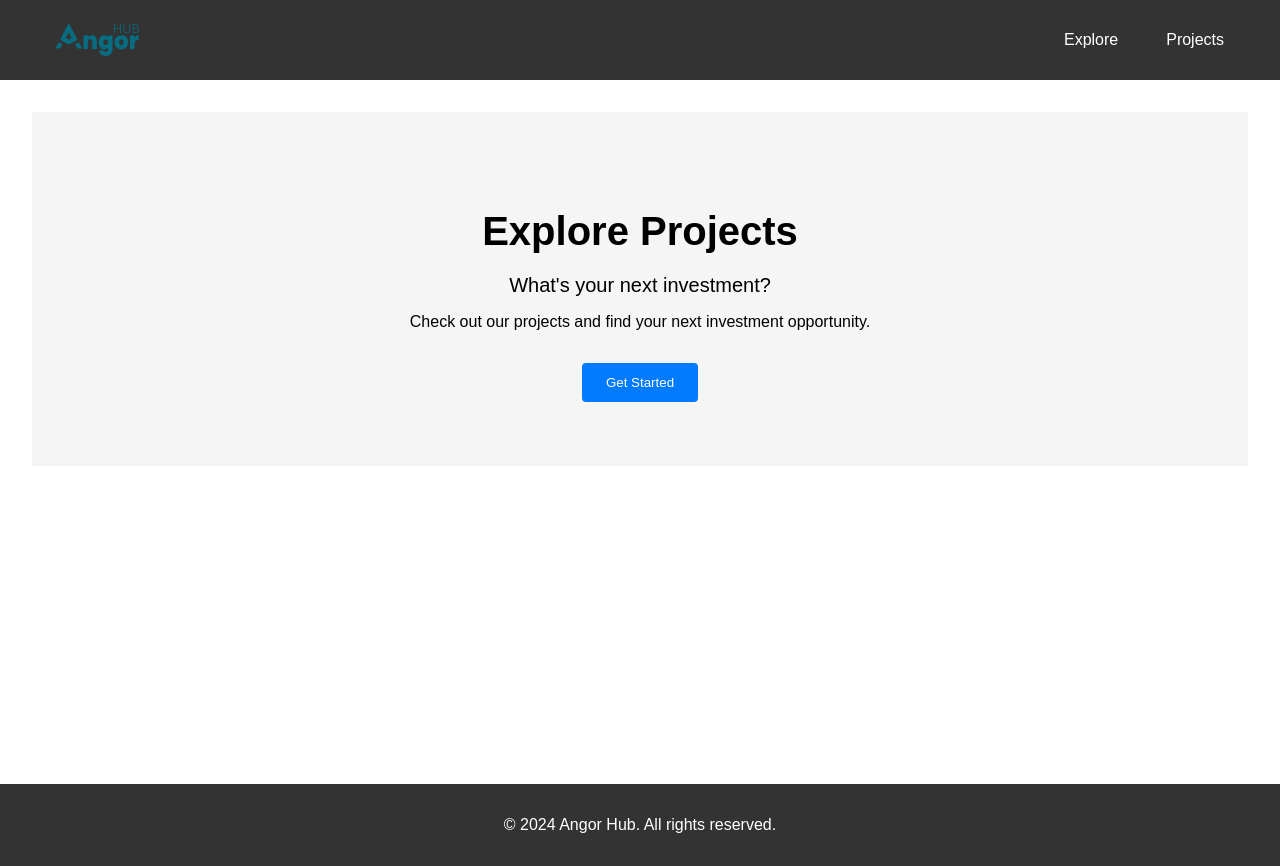
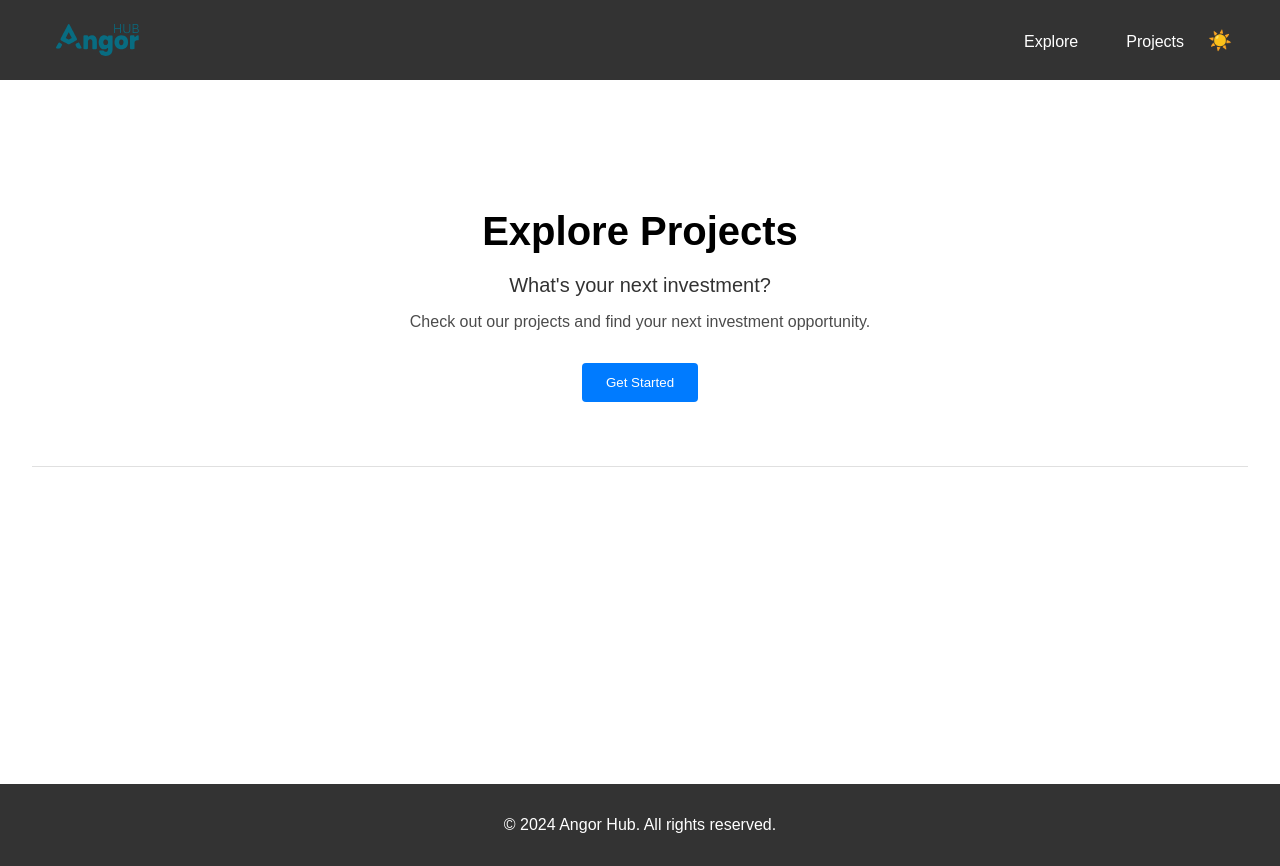
Before and after one commit to sondreb/angor-hub, an Angular app: page /explore in a window 1280 px wide. Built offline with nearby package versions, Linux system fonts and the light colour scheme.

Commit message:
Add light and dark theme

```diff
--- a/src/app/app.component.ts
+++ b/src/app/app.component.ts
@@ -1,6 +1,7 @@
 import { Component } from '@angular/core';
 import { RouterOutlet, RouterLink } from '@angular/router';
 import { CommonModule } from '@angular/common';
+import { ThemeService } from './services/theme.service';
 
 @Component({
   selector: 'app-root',
@@ -15,6 +16,9 @@ import { CommonModule } from '@angular/common';
         <div class="nav-links">
           <a routerLink="/explore">Explore</a>
           <a routerLink="/project">Projects</a>
+          <button (click)="toggleTheme()" class="theme-toggle">
+            {{ (themeService.theme$ | async) === 'light' ? '☀️' : '🌙' }}
+          </button>
         </div>
       </nav>
     </header>
@@ -27,7 +31,22 @@ import { CommonModule } from '@angular/common';
       <p>&copy; 2024 Angor Hub. All rights reserved.</p>
     </footer>
   `,
+  styles: [`
+    .theme-toggle {
+      background: none;
+      border: none;
+      cursor: pointer;
+      font-size: 1.2rem;
+      padding: 0.5rem;
+    }
+  `]
 })
 export class AppComponent {
   title = 'angor-hub';
+
+  constructor(public themeService: ThemeService) {}
+
+  toggleTheme() {
+    this.themeService.toggleTheme();
+  }
 }
--- a/src/app/components/explore/explore.component.ts
+++ b/src/app/components/explore/explore.component.ts
@@ -14,51 +14,6 @@ import { Component } from '@angular/core';
         </div>
       </div>
     </section>
-  `,
-  styles: [`
-    .hero {
-      padding: 4rem 1rem;
-      background-color: #f5f5f5;
-      text-align: center;
-    }
-
-    .hero-wrapper {
-      max-width: 1200px;
-      margin: 0 auto;
-    }
-
-    .hero-content {
-      max-width: 600px;
-      margin: 0 auto;
-    }
-
-    h1 {
-      font-size: 2.5rem;
-      font-weight: bold;
-      margin-bottom: 1rem;
-    }
-
-    .hero-subtitle {
-      font-size: 1.25rem;
-      margin-bottom: 0.5rem;
-    }
-
-    .hero-description {
-      margin-bottom: 2rem;
-    }
-
-    .primary-button {
-      padding: 0.75rem 1.5rem;
-      background-color: #007bff;
-      color: white;
-      border: none;
-      border-radius: 4px;
-      cursor: pointer;
-    }
-
-    .primary-button:hover {
-      background-color: #0056b3;
-    }
-  `]
+  `
 })
 export class ExploreComponent {}
--- /dev/null
+++ b/src/app/services/theme.service.ts
@@ -0,0 +1,35 @@
+import { Injectable } from '@angular/core';
+import { BehaviorSubject } from 'rxjs';
+
+@Injectable({
+  providedIn: 'root'
+})
+export class ThemeService {
+  private theme = new BehaviorSubject<'light' | 'dark'>('light');
+  public theme$ = this.theme.asObservable();
+
+  constructor() {
+    this.initializeTheme();
+  }
+
+  private initializeTheme() {
+    const savedTheme = localStorage.getItem('theme');
+    if (savedTheme) {
+      this.setTheme(savedTheme as 'light' | 'dark');
+    } else {
+      const prefersDark = window.matchMedia('(prefers-color-scheme: dark)').matches;
+      this.setTheme(prefersDark ? 'dark' : 'light');
+    }
+  }
+
+  setTheme(theme: 'light' | 'dark') {
+    document.documentElement.setAttribute('data-theme', theme);
+    localStorage.setItem('theme', theme);
+    this.theme.next(theme);
+  }
+
+  toggleTheme() {
+    const current = this.theme.getValue();
+    this.setTheme(current === 'light' ? 'dark' : 'light');
+  }
+}
--- a/src/styles.css
+++ b/src/styles.css
@@ -1,4 +1,16 @@
 /* You can add global styles to this file, and also import other style files */
+
+:root {
+  --background: #ffffff;
+  --text: #000000;
+  --border: #e0e0e0;
+}
+
+[data-theme="dark"] {
+  --background: #1a1a1a;
+  --text: #ffffff;
+  --border: #333333;
+}
 
 html, body {
   margin: 0;
@@ -10,6 +22,12 @@ html, body {
 body {
   font-family: Arial, sans-serif;
   overflow-x: hidden;
+  background-color: var(--background);
+  color: var(--text);
+}
+
+* {
+  scrollbar-color: var(--border) var(--background);
 }
 
 header {
@@ -61,3 +79,54 @@ footer {
   text-align: center;
   padding: 1rem;
 }
+
+/* Hero Styles */
+.hero {
+  padding: 4rem 1rem;
+  background-color: var(--background);
+  border-bottom: 1px solid var(--border);
+  text-align: center;
+  color: var(--text);
+}
+
+.hero-wrapper {
+  max-width: 1200px;
+  margin: 0 auto;
+}
+
+.hero-content {
+  max-width: 600px;
+  margin: 0 auto;
+}
+
+.hero-subtitle {
+  font-size: 1.25rem;
+  margin-bottom: 0.5rem;
+  color: var(--text);
+  opacity: 0.8;
+}
+
+.hero-description {
+  margin-bottom: 2rem;
+  color: var(--text);
+  opacity: 0.7;
+}
+
+h1 {
+  font-size: 2.5rem;
+  font-weight: bold;
+  margin-bottom: 1rem;
+}
+
+.primary-button {
+  padding: 0.75rem 1.5rem;
+  background-color: #007bff;
+  color: white;
+  border: none;
+  border-radius: 4px;
+  cursor: pointer;
+}
+
+.primary-button:hover {
+  background-color: #0056b3;
+}
```
